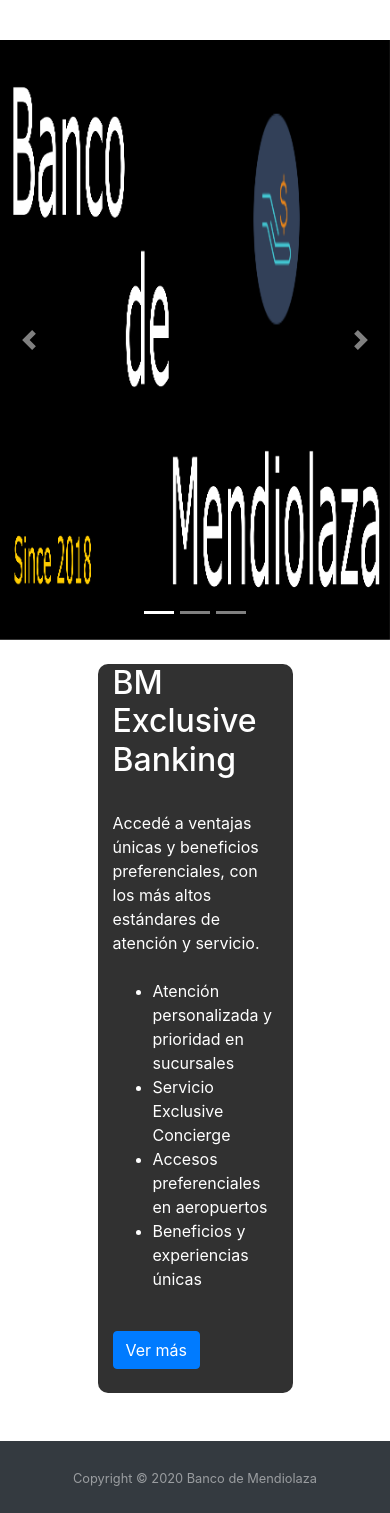
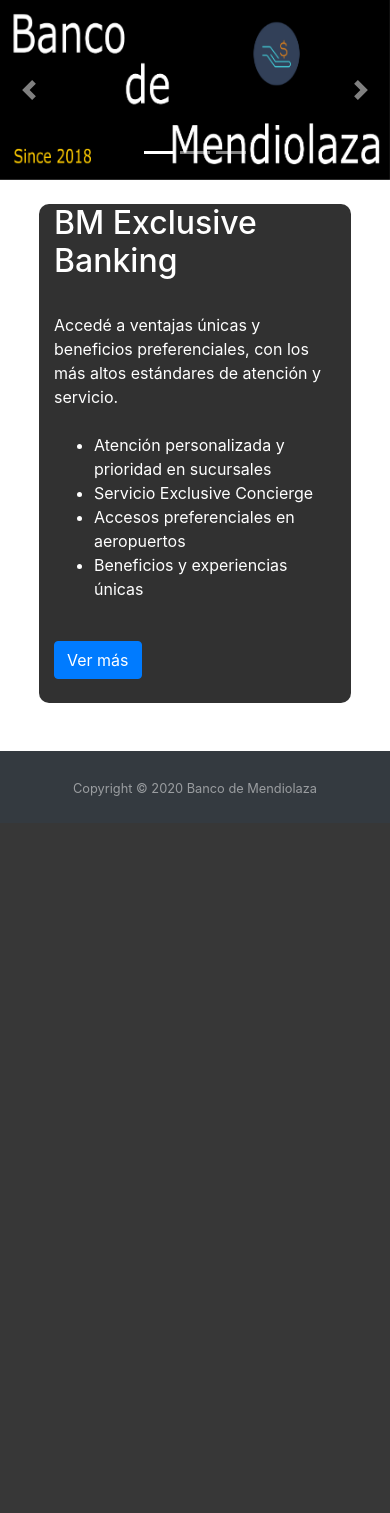
Before and after one commit to juampiludu/banco, a Django app: page / in a window 390 px wide. Shown: the part 56-1569 px from the top of the page. After the commit the page ends 852 px from the top, so only its background shows below. Run offline with Django 3.2, Linux system fonts and the light colour scheme; the visitor is signed in with stand-in values (Sample User, id 1); some libraries are stand-ins or nearby versions.

Commit message:
algunos cambios estéticos

```diff
--- a/Banco/Perfiles/templates/info.html
+++ b/Banco/Perfiles/templates/info.html
@@ -21,6 +21,8 @@
 
 {% block mainblock %}
 
+<br/>
+
 <div class="container">
   <center>
     <h2>Conozca nuestra sucursal</h2>
--- a/Banco/Perfiles/templates/perfil.html
+++ b/Banco/Perfiles/templates/perfil.html
@@ -21,6 +21,8 @@
 
 {% block mainblock  %}
 
+<br/>
+
   <div id="div-perfil">
     <form method="POST">
         {{ form.as_p }}
--- a/Banco/Perfiles/templates/perfil/change_pass.html
+++ b/Banco/Perfiles/templates/perfil/change_pass.html
@@ -3,7 +3,8 @@
     <head>
         <title>Cambiar Contraseña / Banco de Mendiolaza</title>
         <link rel="shortcut icon" href="{% static 'icon.png' %}">
-        <link rel="stylesheet" href="https://maxcdn.bootstrapcdn.com/bootstrap/3.3.7/css/bootstrap.min.css">
+        <meta name="viewport" content="width=device-width, initial-scale=1, shrink-to-fit=no">
+        <link rel="stylesheet" href="https://stackpath.bootstrapcdn.com/bootstrap/4.5.0/css/bootstrap.min.css" integrity="sha384-9aIt2nRpC12Uk9gS9baDl411NQApFmC26EwAOH8WgZl5MYYxFfc+NcPb1dKGj7Sk" crossorigin="anonymous">
         <link rel="stylesheet" href="{% static 'css/estilos.css' %}">
     </head>
     <body>
--- a/Banco/Perfiles/templates/welcome.html
+++ b/Banco/Perfiles/templates/welcome.html
@@ -29,13 +29,13 @@
   </ol>
   <div class="carousel-inner">
     <div class="carousel-item active">
-      <img src="{% static 'img.png' %}" class="d-block w-100" height="600">
+      <img src="{% static 'img.png' %}" class="d-block w-100" id="carousel-img">
     </div>
     <div class="carousel-item">
-      <img src="{% static 'img2.jpg' %}" class="d-block w-100" height="600">
+      <img src="{% static 'img2.jpg' %}" class="d-block w-100" id="carousel-img">
     </div>
     <div class="carousel-item">
-      <img src="{% static 'img3.jpg' %}" class="d-block w-100" height="600">
+      <img src="{% static 'img3.jpg' %}" class="d-block w-100" id="carousel-img">
     </div>
   </div>
   <a class="carousel-control-prev" href="#carouselExampleIndicators" role="button" data-slide="prev">
--- a/Banco/Perfiles/views.py
+++ b/Banco/Perfiles/views.py
@@ -38,7 +38,7 @@ def register(request):
 def login(request):
     title = 'Iniciar Sesión'
     if request.user.is_authenticated:
-        return redirect('welcome')
+        return redirect('/')
     form = LoginForm()
     if request.method == "POST":
         form = AuthenticationForm(data=request.POST)
--- a/Banco/banking/views.py
+++ b/Banco/banking/views.py
@@ -104,6 +104,10 @@ def create_cvu(request):
 
     user_cvu = Banking.objects.get(user=request.user.id)
 
+    if not user_cvu.cvu == None:
+        error = 'Ya contás con un CVU.'
+        return render(request, "error.html", {'error' : error})
+
     if request.method == 'POST':
         generated_cvu = randrange(1000000000000000, 1999999999999999)
         user_cvu.cvu = f'000000{generated_cvu}'
--- a/Banco/statics/css/estilos.css
+++ b/Banco/statics/css/estilos.css
@@ -1,10 +1,6 @@
 hr{
   border-width: 2px;
   border-color: black;
-}
-
-nav {
-  margin-bottom: 40px;
 }
 
 #sticky-footer {
@@ -75,7 +71,21 @@ nav {
 }
 
 #div-pass {
-  margin-top: 20px;
-  margin-right: 300px;
-  margin-left: 10px;
+  margin: 20px;
 }
+
+#carousel-img {
+  height: 600px;
+}
+
+@media only screen and (max-width: 1080px) {
+
+  #divhome {
+    width: 80%;
+  }
+
+  #carousel-img {
+    height: 180px;
+  }
+
+}
--- a/Banco/statics/js/funciones.js
+++ b/Banco/statics/js/funciones.js
@@ -1,53 +1,41 @@
 $("input").focus(function() {
-      $(this).css("background-color","#ECE2E2");
       $(this).removeAttr('placeholder');
 });
 
 $("#user").blur(function() {
-      $(this).css("background-color", "#fff");
       $(this).attr('placeholder', "Nombre de Usuario").placeholder();
 });
 
 $("#pwd").blur(function() {
-      $(this).css("background-color", "#fff");
       $(this).attr('placeholder', "Contraseña").placeholder();
 });
 
 $("#ing").blur(function() {
-      $(this).css("background-color", "#fff");
       $(this).attr('placeholder', "Monto").placeholder();
 });
 
 $("#name").blur(function() {
-      $(this).css("background-color", "#fff");
       $(this).attr('placeholder', "Nombre").placeholder();
 });
 
 $("#lastname").blur(function() {
-      $(this).css("background-color", "#fff");
       $(this).attr('placeholder', "Apellido").placeholder();
 });
 
 $("#email").blur(function() {
-      $(this).css("background-color", "#fff");
       $(this).attr('placeholder', "example@gmail.com").placeholder();
 });
 
 $("#search-input").blur(function() {
-  $(this).css("background-color", "#fff");
   $(this).attr('placeholder', "Buscar").placeholder();
 });
 
-$("input").blur(function() {
-      $(this).css("background-color", "#fff");
+$("#trans-cant").blur(function() {
+  $(this).attr('placeholder', "$").placeholder();
 });
 
-$("textarea").focus(function() {
-      $(this).css("background-color","#ECE2E2");
-    });
-
-$("textarea").blur(function() {
-      $(this).css("background-color", "#fff");
+$("#trans-cvu").blur(function() {
+  $(this).attr('placeholder', "CVU").placeholder();
 });
 
 function copyCvu(elementId) {
```
Also changed, not shown: Banco/Perfiles/templates/saldo.html (+5 -2 lines). Lines whose indentation alone changed are shown as unchanged.
